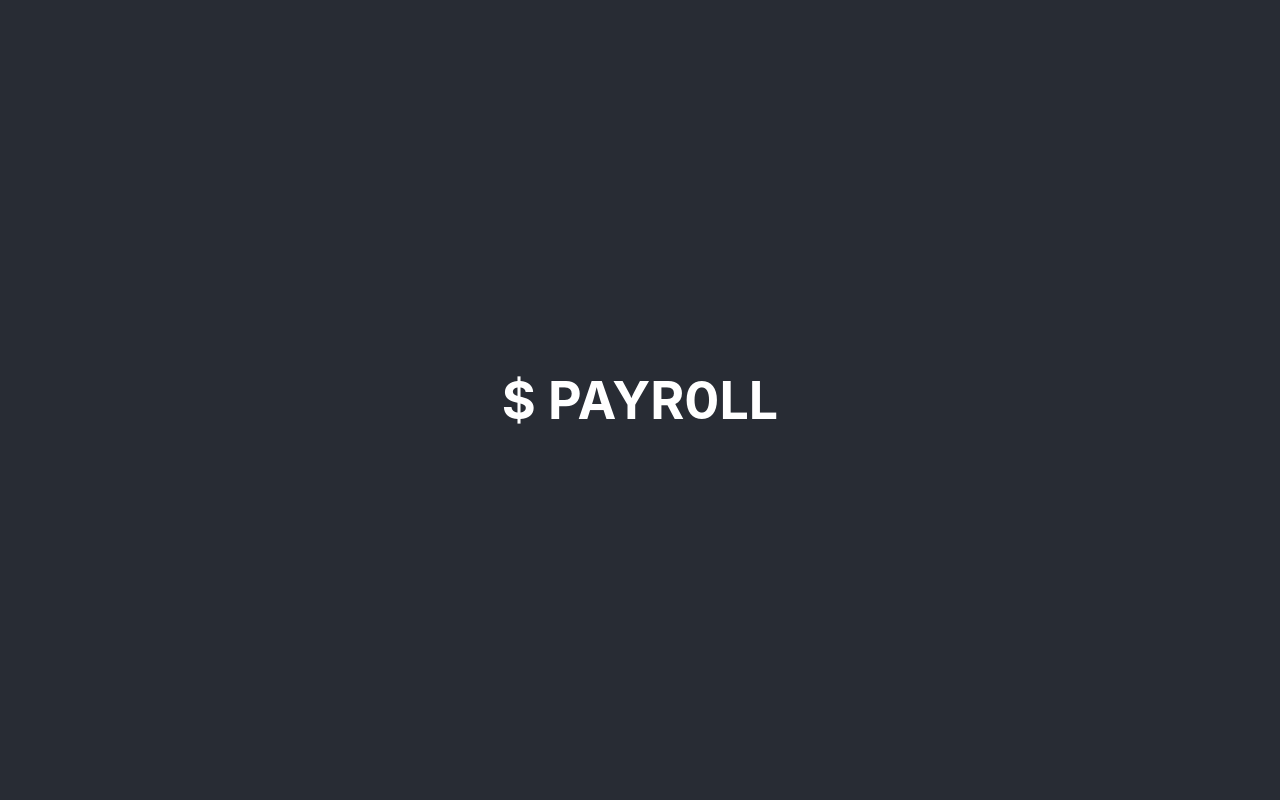
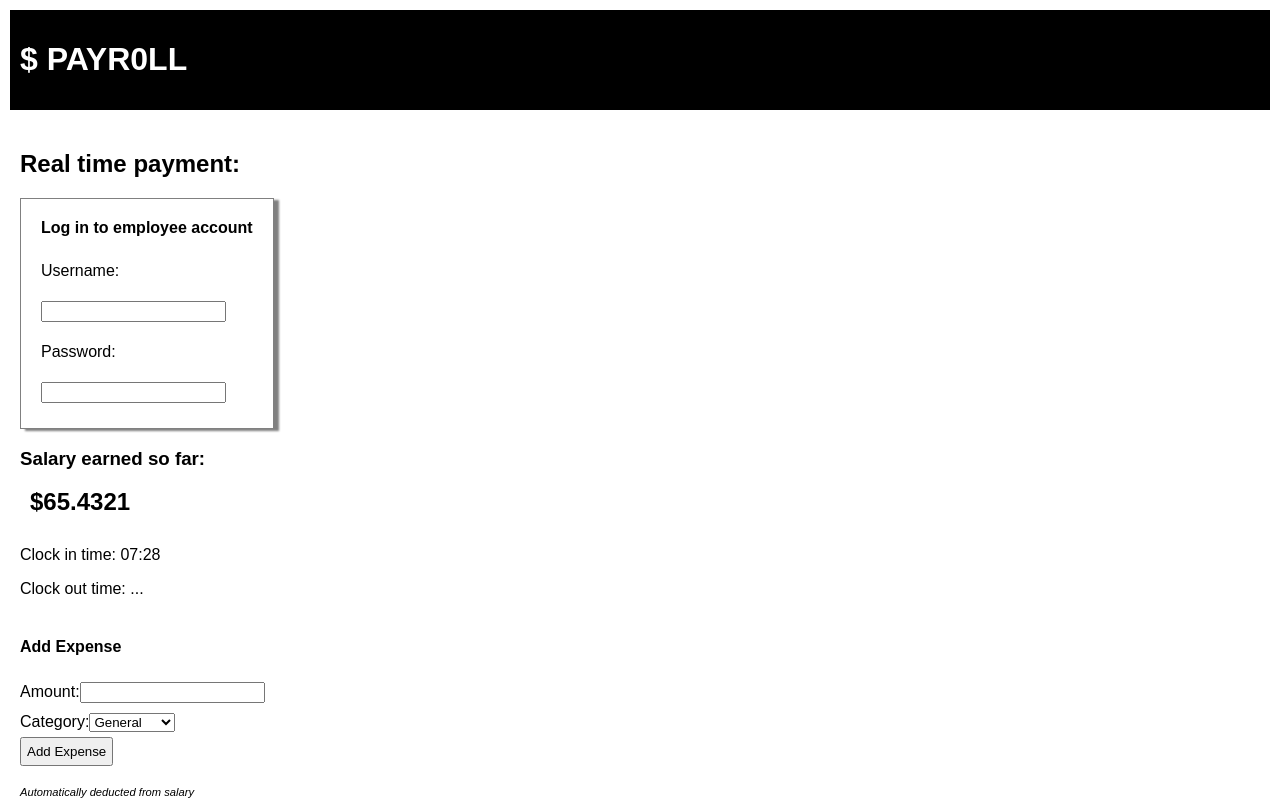
Before and after one commit to CSC494-FinalProject/finalProject, a React (Create React App) app in the folder payroll-react/: page / in a window 1280 px wide. Shown: the top 800 px of the page. Built offline with nearby package versions, Linux system fonts and the light colour scheme.

Commit message:
css for App.js

```diff
--- a/payroll-react/src/App.css
+++ b/payroll-react/src/App.css
@@ -1,4 +1,4 @@
-.App {
+/* .App {
   text-align: center;
 }
 
@@ -35,4 +35,54 @@
   to {
     transform: rotate(360deg);
   }
+} */
+*
+{
+  font-family:sans-serif;
 }
+header
+{
+  background: black;
+  color: white;
+  padding: 10px;
+  margin: 0px 0px 40px 0px;
+}
+body
+{
+  margin: 10px;
+}
+hr
+{
+  margin: 40px 0px;
+}
+i
+{
+  font-size: 70%;
+}
+input, select
+{
+  margin: 5px 0px;
+}
+button
+{
+  padding: 5px;
+}
+#login
+{
+  box-shadow: 5px 2px 2px gray;
+  padding: 20px;
+  width: fit-content;
+  border: 1px solid gray;
+}
+#login-title
+{
+    margin: 0px 0px 25px 0px;
+}
+#time
+{
+  margin: 0px 0px 40px 0px
+}
+#money
+{
+  margin: 0px 0px 30px 10px;
+}
```
